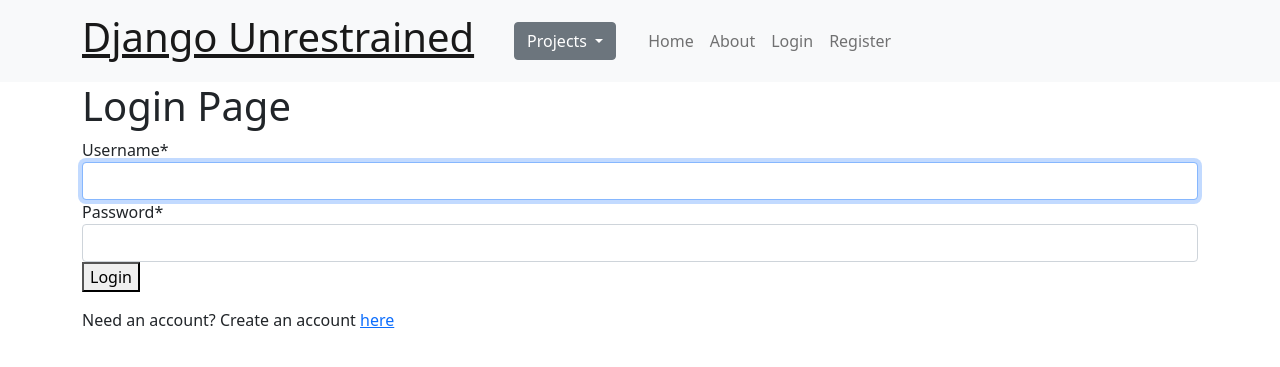
After one commit to sthompson232/Django-Unrestrained, a Django app: page /login/ in a window 1280 px wide. The commit adds this page. Shown: the top 367 px of the page. Run offline with Django 3.2, Linux system fonts and the light colour scheme; some libraries are stand-ins or nearby versions.

Commit message:
added login logout function

```diff
--- a/django_app/templates/django_app/base.html
+++ b/django_app/templates/django_app/base.html
@@ -14,16 +14,15 @@
             <header class="site-header">
                 <!-- NAVBAR -->
                 <nav class="navbar navbar-expand-md navbar-light bg-light sticky-top">
-                    <div class="container-fluid">
+                    <div class="container">
                         <!-- PAGE TITLE ON NAVBAR -->
-                    <div class="navbar-brand">
-                        <h1><a href="#" style="color: inherit;">Django Unrestrained</a></h1>
+                        <div class="navbar-brand mr-4">
+                            <h1><a href="{% url 'index' %}" style="color: inherit;">Django Unrestrained</a></h1>
                         </div>
-                    <button class="navbar-toggler" type="button" data-toggle="collapse" data-target="#navbarResponsive">
+                        <button class="navbar-toggler" type="button" data-toggle="collapse" data-target="#navbarToggle">
                             <span class="navbar-toggler-icon"></span>
                         </button>
-                    <div class="collapse navbar-collapse" id="navbarResponsive">
-                        <ul class="navbar-nav ml-auto">
+                        <div class="collapse navbar-collapse" id="navbarToggle">
                             <!-- DROPDOWN BOX -->
                             <div class="dropdown px-4">
                                 <button class="btn btn-secondary dropdown-toggle" type="button" id="dropdownMenuButton" data-toggle="dropdown" aria-haspopup="true" aria-expanded="false">
@@ -36,21 +35,34 @@
                                 </div>
                                 <!-- SEPERATE LINKS FOR HOME AND PROFILE PAGE -->
                             </div>
-                        <li class="nav-item px-4">
-                            <a class="nav-link" href="{% url 'index' %}">Home</a>
-                        </li>
-                        <li class="nav-item active px-4">
-                            <a class="nav-link" href="{% url 'about' %}">About</a>
-                        </li>
-                        </ul>
+                            <div class="navbar-nav mr-auto">
+                                <a class="nav-item nav-link" href="{% url 'index' %}">Home</a>
+                                <a class="nav-item nav-link" href="{% url 'about' %}">About</a>
+                            </div>
+                            <div class="navbar-nav">
+                                {% if user.is_authenticated %}
+                                    <a class="nav-item nav-link" href="{% url 'logout' %}">Logout</a>
+                                {% else %}
+                                    <a class="nav-item nav-link" href="{% url 'login' %}">Login</a>
+                                    <a class="nav-item nav-link" href="{% url 'register' %}">Register</a>
+                                {% endif %}
+                            </div>
                         </div>
                     </div>
                 </nav>
             </header>
 
             <div class="container">
+
+                {% if messages %}
+                    {% for message in messages %}
+                        {{message}}
+                    {% endfor %}
+                {% endif %}
+
                 {% block content %}
                 {% endblock %}
+
             </div>
             <script src="https://code.jquery.com/jquery-3.5.1.slim.min.js" integrity="sha384-DfXdz2htPH0lsSSs5nCTpuj/zy4C+OGpamoFVy38MVBnE+IbbVYUew+OrCXaRkfj" crossorigin="anonymous"></script>
             <script src="https://cdn.jsdelivr.net/npm/popper.js@1.16.1/dist/umd/popper.min.js" integrity="sha384-9/reFTGAW83EW2RDu2S0VKaIzap3H66lZH81PoYlFhbGU+6BZp6G7niu735Sk7lN" crossorigin="anonymous"></script>
--- a/django_app/views.py
+++ b/django_app/views.py
@@ -1,5 +1,6 @@
 from django.shortcuts import render
 from django.http import HttpResponse
+from django.contrib.auth.decorators import login_required
 from .forms import AddComment
 from .models import Comment
 
@@ -29,7 +30,7 @@
     return render(request, 'django_app/test.html', {'form':form})
 
 
-
+@login_required
 def finance(request):
     comments = {
         'comments': Comment.objects.filter(page="finance")
@@ -37,7 +38,7 @@
     return render(request, 'django_app/finance.html', comments)
 
 
-
+@login_required
 def data_analysis(request):
     comments = {
         'comments': Comment.objects.filter(page="data_analysis")
--- a/django_unrestrained/settings.py
+++ b/django_unrestrained/settings.py
@@ -33,6 +33,7 @@
 INSTALLED_APPS = [
     'django_app.apps.DjangoAppConfig',
     'django_users.apps.DjangoUsersConfig',
+    'crispy_forms',
     'django.contrib.admin',
     'django.contrib.auth',
     'django.contrib.contenttypes',
@@ -120,3 +121,8 @@
 # https://docs.djangoproject.com/en/3.1/howto/static-files/
 
 STATIC_URL = '/static/'
+
+# CUSTOM SETTINGS
+CRISPY_TEMPLATE_PACK = 'bootstrap4'
+LOGIN_REDIRECT_URL = 'index'
+LOGIN_URL = 'login'
--- a/django_unrestrained/urls.py
+++ b/django_unrestrained/urls.py
@@ -14,9 +14,17 @@
     2. Add a URL to urlpatterns:  path('blog/', include('blog.urls'))
 """
 from django.contrib import admin
+from django.contrib.auth import views as auth_views
 from django.urls import path, include
+from django_users import views as user_views
 
 urlpatterns = [
+    # PATH FOR ADMIN
     path('admin/', admin.site.urls),
+    path('register/', user_views.register, name='register'),
+    # CLASS BASED VIEWS
+    path('login/', auth_views.LoginView.as_view(template_name='django_users/login.html'), name='login'),
+    path('logout/', auth_views.LogoutView.as_view(template_name='django_users/logout.html'), name='logout'),
+    # PATH FOR DJANGO APP URLS
     path('', include('django_app.urls')),
 ]
--- /dev/null
+++ b/django_users/templates/django_users/login.html
@@ -0,0 +1,13 @@
+{% extends "django_app/base.html" %}
+{% load crispy_forms_tags %}
+{% block content %}
+
+<h1>Login Page</h1>
+
+<form method="POST">
+        {% csrf_token %}
+        {{ form|crispy }}
+        <button type="submit">Login</button>
+</form>
+<p>Need an account? Create an account <a href="{% url 'register' %}">here</a></p>
+{% endblock %}
```
Also changed, not shown: django_users/templates/django_users/logout.html (added, +8 -0 lines), django_users/templates/django_users/register.html (added, +13 -0 lines), django_users/views.py (+13 -1 lines), db.sqlite3, django_app/templates/django_app/index.html (line endings or trailing spaces). Lines whose indentation alone changed are shown as unchanged.
